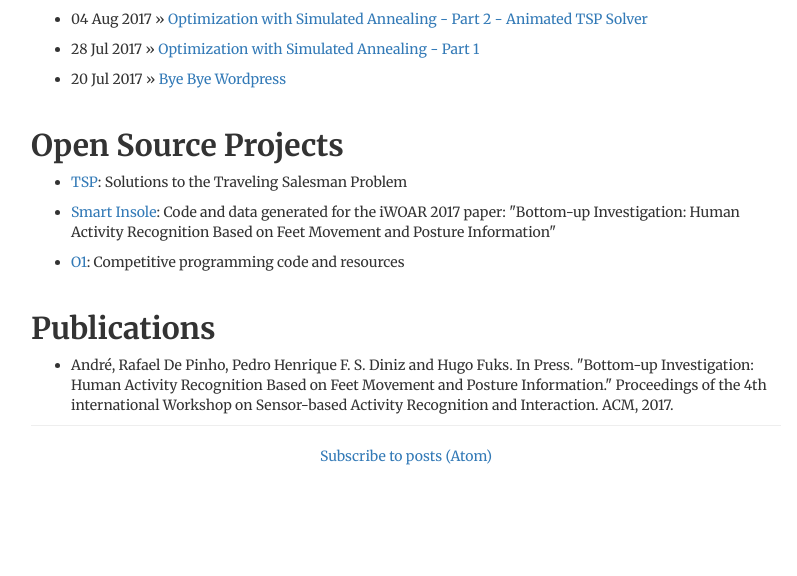
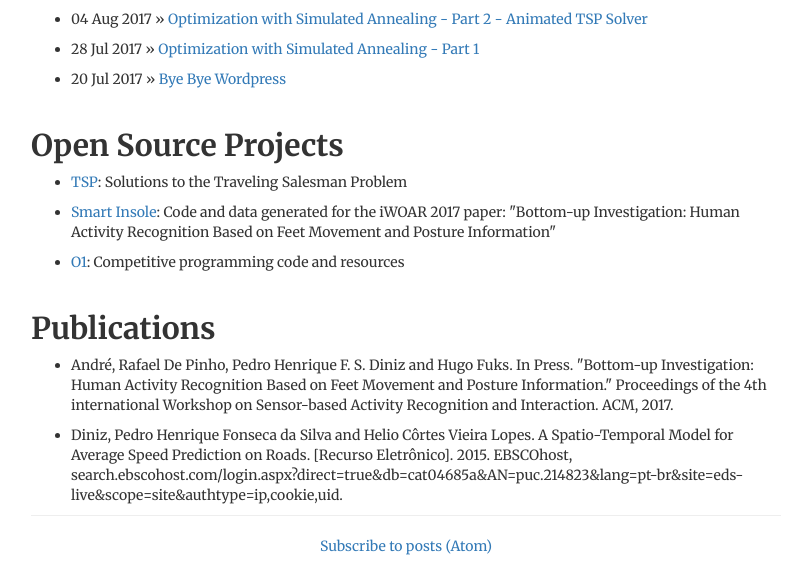
Before and after one commit to pedrohfsd/pedrohfsd.github.io, a Jekyll site: the page built from index.html, in a window 1280 px wide. Shown: the part 336-912 px from the top of the page, without its empty margins (234-1031 px from the left). Built offline with Jekyll 4.4.1, drawn with Linux system fonts in a browser that asks for light colours.

Commit message:
Update index.html

```diff
--- a/index.html
+++ b/index.html
@@ -25,6 +25,7 @@ title: Pedro Diniz
   <h2>Publications</h2>
   <ul>
     <li>André, Rafael De Pinho, Pedro Henrique F. S. Diniz and Hugo Fuks. In Press. "Bottom-up Investigation: Human Activity Recognition Based on Feet Movement and Posture Information." Proceedings of the 4th international Workshop on Sensor-based Activity Recognition and Interaction. ACM, 2017.</li>
+    <li>Diniz, Pedro Henrique Fonseca da Silva and Helio Côrtes Vieira Lopes. A Spatio-Temporal Model for Average Speed Prediction on Roads. [Recurso Eletrônico]. 2015. EBSCOhost, search.ebscohost.com/login.aspx?direct=true&db=cat04685a&AN=puc.214823&lang=pt-br&site=eds-live&scope=site&authtype=ip,cookie,uid.</li>
   </ul>
 
 </div>
```
